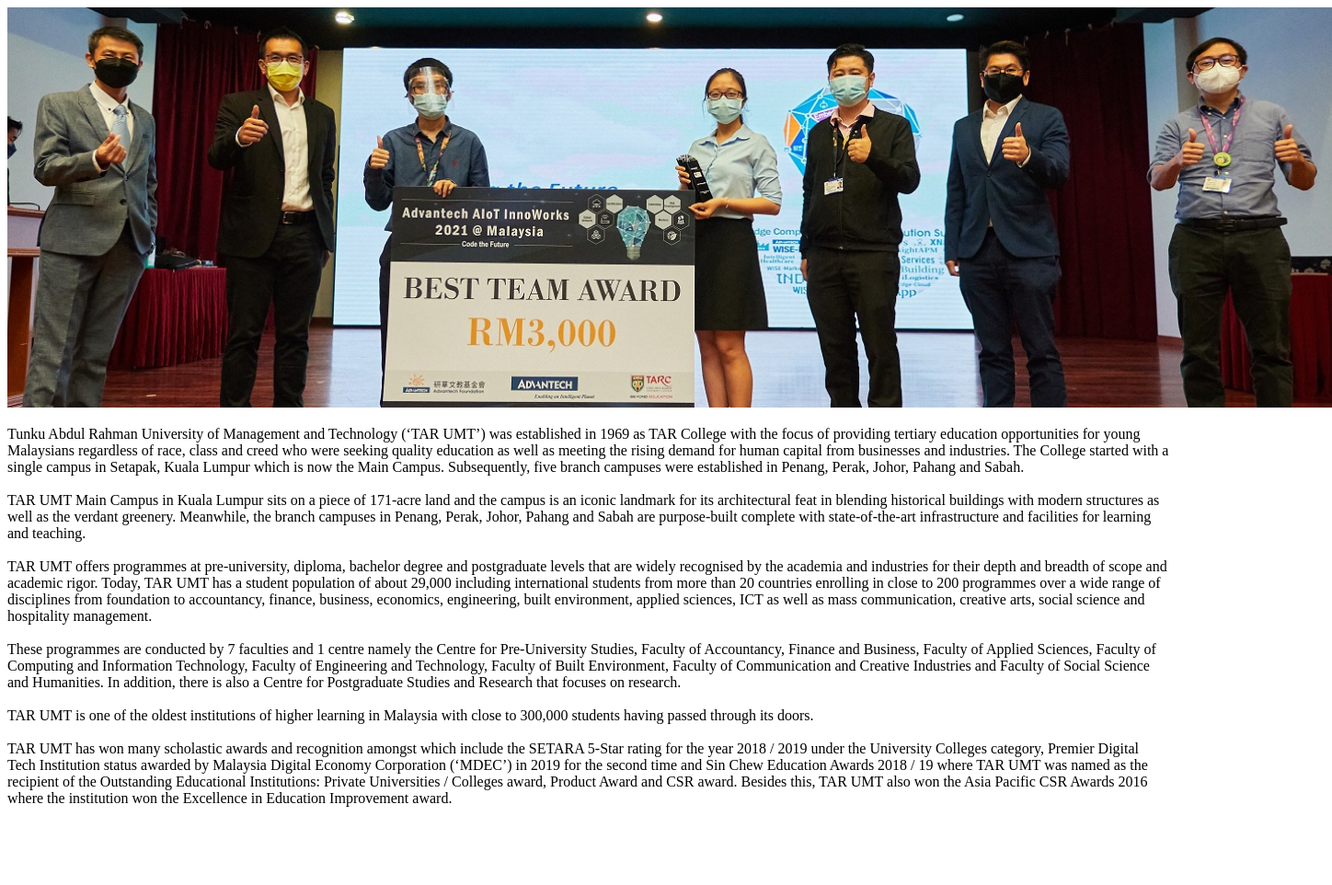
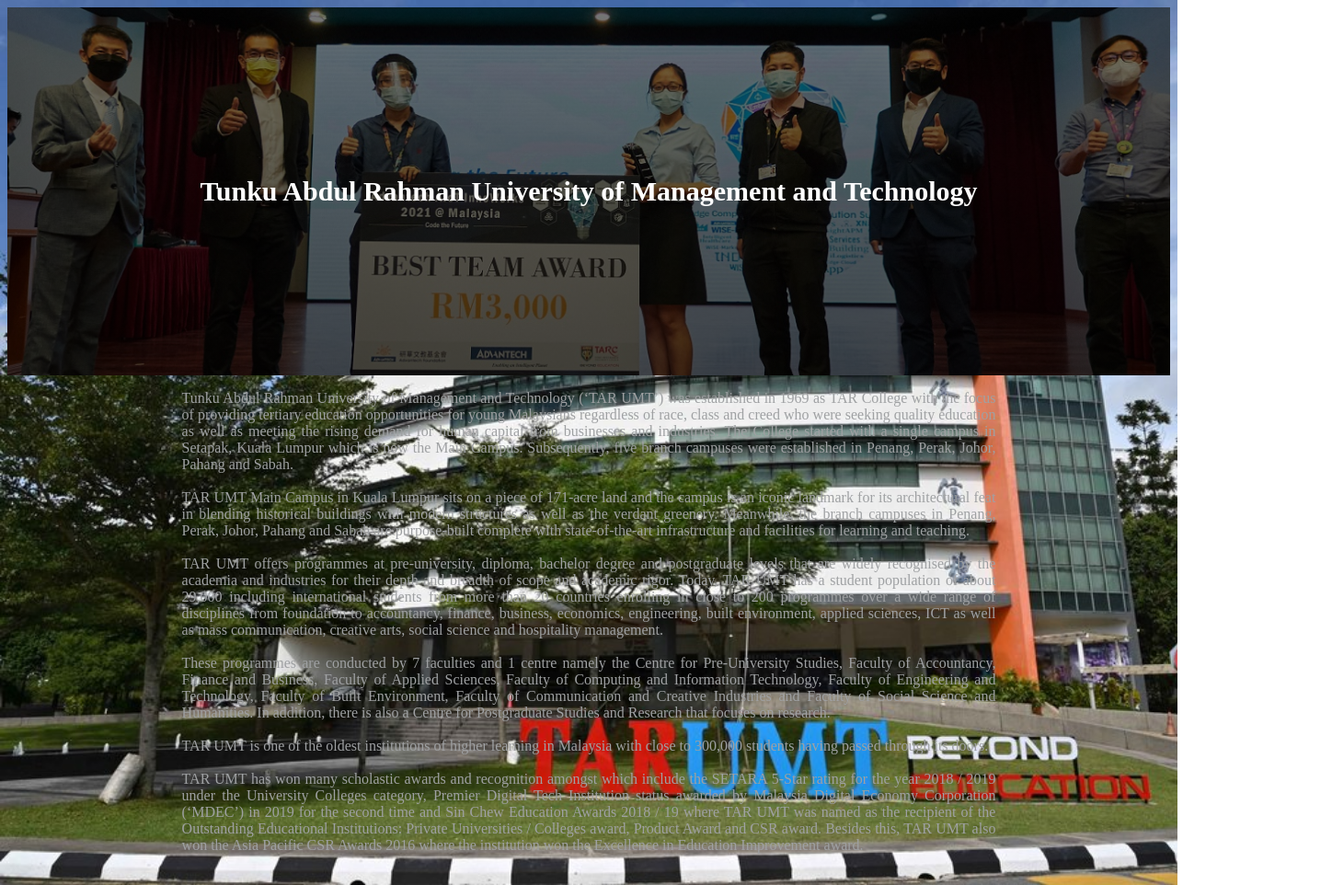
Before and after one commit to zhenhinkuan1314/SEM-assignment-FOCS, a plain HTML site: page Home.html in a window 1280 px wide. Shown: the whole page at 92% size, 1448 px wide, since content can reach past the window. Before the commit the page ends 911 px from the top, so only its background shows below. Drawn offline with Linux system fonts and the light colour scheme.

Commit message:
homepage in progress

```diff
--- a/Home.html
+++ b/Home.html
@@ -9,20 +9,21 @@
         <link rel="stylesheet" type="text/css" href="styles/home.css">
     </head>
 
-    <body>
-        <img src="images/banner3.png" alt="Example Image" class="homebanner">
+    <body class="background-container">
+        <div class="banner">
+            <h1>Tunku Abdul Rahman University of Management and Technology</h1>
+        </div>
 
+        <div class="tarumtdesc">
             <p>
                 Tunku Abdul Rahman University of Management and Technology (‘TAR UMT’) was established in 1969 as TAR College with the focus of providing tertiary education opportunities for young Malaysians regardless of race, class and creed who were seeking quality education as well as meeting the rising demand for human capital from businesses and industries. The College started with a single campus in Setapak, Kuala Lumpur which is now the Main Campus. Subsequently, five branch campuses were established in Penang, Perak, Johor, Pahang and Sabah.<br><br>
-
                 TAR UMT Main Campus in Kuala Lumpur sits on a piece of 171-acre land and the campus is an iconic landmark for its architectural feat in blending historical buildings with modern structures as well as the verdant greenery. Meanwhile, the branch campuses in Penang, Perak, Johor, Pahang and Sabah are purpose-built complete with state-of-the-art infrastructure and facilities for learning and teaching.<br><br>
-
                 TAR UMT offers programmes at pre-university, diploma, bachelor degree and postgraduate levels that are widely recognised by the academia and industries for their depth and breadth of scope and academic rigor. Today, TAR UMT has a student population of about 29,000 including international students from more than 20 countries enrolling in close to 200 programmes over a wide range of disciplines from foundation to accountancy, finance, business, economics, engineering, built environment, applied sciences, ICT as well as mass communication, creative arts, social science and hospitality management.<br><br>
-
                 These programmes are conducted by 7 faculties and 1 centre namely the Centre for Pre-University Studies, Faculty of Accountancy, Finance and Business, Faculty of Applied Sciences, Faculty of Computing and Information Technology, Faculty of Engineering and Technology, Faculty of Built Environment, Faculty of Communication and Creative Industries and Faculty of Social Science and Humanities. In addition, there is also a Centre for Postgraduate Studies and Research that focuses on research.<br><br>
-
                 TAR UMT is one of the oldest institutions of higher learning in Malaysia with close to 300,000 students having passed through its doors.<br><br>
-
                 TAR UMT has won many scholastic awards and recognition amongst which include the SETARA  5-Star rating for the year 2018 / 2019 under the University Colleges category, Premier Digital Tech Institution status awarded by Malaysia Digital Economy Corporation (‘MDEC’) in 2019 for the second time and Sin Chew Education Awards 2018 / 19 where TAR UMT was named as the recipient of the Outstanding Educational Institutions: Private Universities / Colleges award, Product Award and CSR award. Besides this, TAR UMT also won the Asia Pacific CSR Awards 2016 where the institution won the Excellence in Education Improvement award.<br><br>
             </p>
+        </div>
     </body>
+
+</html>
--- a/styles/home.css
+++ b/styles/home.css
@@ -1,4 +1,34 @@
-.homebanner {
-    width: "100%";
-    height: "20%"
+.background-container {
+    background-image: url("../images/background.jpg");
+    background-size: cover;
 }
+
+.banner {
+    background-image: linear-gradient(rgba(0, 0, 0, 0.527),rgba(0, 0, 0, 0.7)), url("../images/banner3.png");
+    background-size: cover;
+    width: auto;
+    height: 400px;
+    line-height: 400px;
+    text-align: center;
+}
+
+h1 {
+    margin: auto;
+    color: white;
+    font-size: 30px;
+    display: inline-block;
+    font-weight: bold
+}
+
+.tarumtdesc {
+    min-width: 300px;
+    max-width: 70%;
+    margin-right: auto;
+    margin-left: auto;
+    padding-left: 15px;
+    padding-right: 15px;
+    text-align: justify;
+    font-size: 16px;
+    font-weight: 500;
+    color: #9fa1a3
+}
```
Also changed, not shown: images/background.jpg (added). Lines whose indentation alone changed are shown as unchanged.
